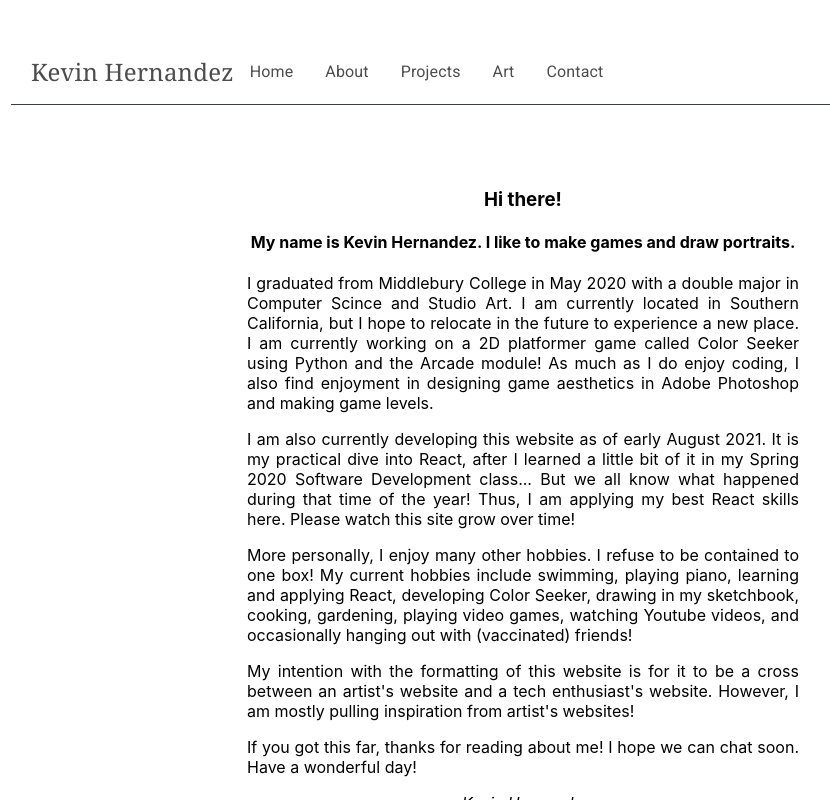
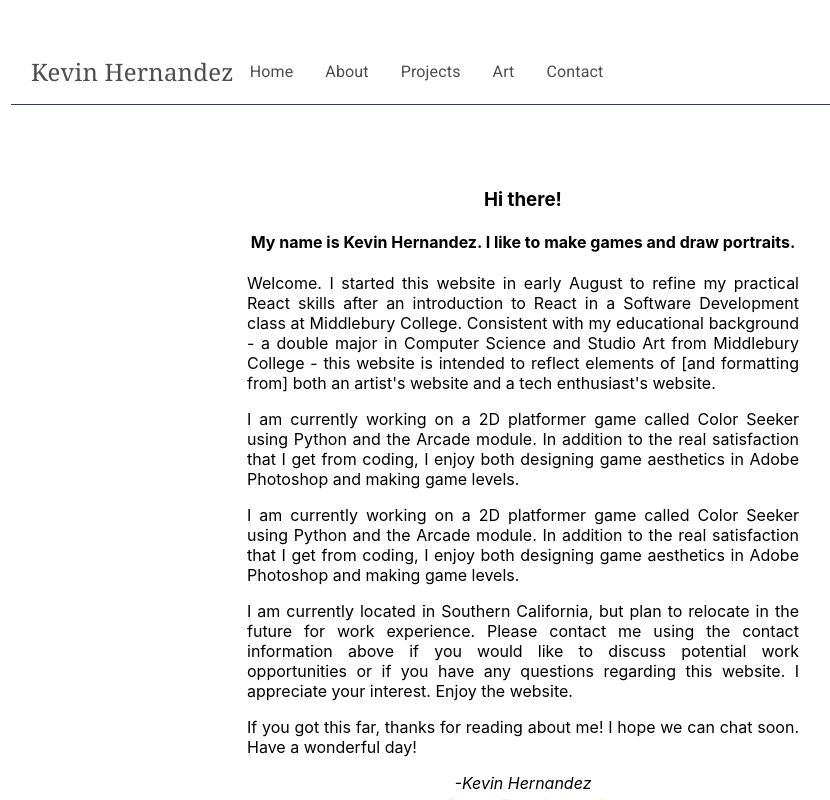
Before and after one commit to Krizeon/krizeon.github.io, a React (Create React App) app: page / in a window 1280 px wide. Both pictures are taken after a click on the item "About". Shown: the top 800 px of the page, without its empty margins (117-947 px from the left). Built offline with nearby package versions, Linux system fonts and the light colour scheme.

Commit message:
-started developing email server for sending an email from the contact page

```diff
--- /dev/null
+++ b/config.js
@@ -0,0 +1,4 @@
+module.exports = {
+    USER: 'e927776229f0dc',
+    PASS: '0b7e3ff9aad8c0'
+}
--- a/src/components/About.js
+++ b/src/components/About.js
@@ -10,32 +10,32 @@ const About = () => {
         <h3>Hi there!</h3>
         <h4>My name is Kevin Hernandez. I like to make games and draw portraits.</h4>
         <p align="justify">
-          I graduated from Middlebury College in May 2020 with a double major
-          in Computer Scince and Studio Art. I am currently located in Southern
-          California, but I hope to relocate in the future to experience a new
-          place. I am currently working on a 2D platformer game called Color Seeker
-          using Python and the  Arcade module! As much as I do enjoy coding, I also
-          find enjoyment in designing game aesthetics in Adobe Photoshop and
-          making game levels.
+          Welcome.  I started this website in early August to refine my practical
+          React skills after an introduction to React in a Software Development
+          class at Middlebury College.  Consistent with my educational background
+          - a double major in Computer Science and Studio Art from Middlebury
+          College -  this website is intended to reflect elements of
+          [and formatting from] both an artist's website and a tech enthusiast's
+          website.
         </p>
         <p align="justify">
-          I am also currently developing this website as of early August 2021.
-          It is my practical dive into React, after I learned a little bit of it
-          in my Spring 2020 Software Development class... But we all know what
-          happened during that time of the year! Thus, I am applying my best
-          React skills here. Please watch this site grow over time!
+          I am currently working on a 2D platformer game called Color Seeker
+          using Python and the Arcade module.  In addition to the real
+          satisfaction that I get from  coding, I enjoy both designing game
+          aesthetics in Adobe Photoshop and making game levels.
         </p>
         <p align="justify">
-          More personally, I enjoy many other hobbies. I refuse to be contained
-          to one box! My current hobbies include swimming, playing piano,
-          learning and applying React, developing Color Seeker, drawing in my
-          sketchbook, cooking, gardening, playing video games, watching Youtube
-          videos, and occasionally hanging out with (vaccinated) friends!
+          I am currently working on a 2D platformer game called Color Seeker
+          using Python and the Arcade module.  In addition to the real
+          satisfaction that I get from  coding, I enjoy both designing game
+          aesthetics in Adobe Photoshop and making game levels.
         </p>
         <p align="justify">
-          My intention with the formatting of this website is for it to be a
-          cross between an artist's website and a tech enthusiast's website.
-          However, I am mostly pulling inspiration from artist's websites!
+          I am currently located in Southern California, but plan to relocate
+          in the future for work experience.  Please contact me using the
+          contact information above if you would like to discuss potential work
+          opportunities or if you have any questions regarding this website.
+          I appreciate your interest.  Enjoy the website.
         </p>
         <p align="justify">
           If you got this far, thanks for reading about me! I hope we can chat
--- a/src/components/Contact.js
+++ b/src/components/Contact.js
@@ -1,4 +1,4 @@
-import React from 'react';
+import React, { useState } from 'react';
 import ContentSeparator from './ContentSeparator'
 import { makeStyles } from '@material-ui/core/styles';
 import TextField from '@material-ui/core/TextField';
@@ -16,8 +16,44 @@ const useStyles = makeStyles((theme) => ({
   },
 }));
 
-const Contact = () => {
-  const classes = useStyles();
+class Contact extends React.Component {
+  constructor(props) {
+   super(props);
+   this.state = {
+     name: '',
+     email: '',
+     subject: '',
+     message: ''
+     }
+   }
+
+ handleSubmit(e) {
+   e.preventDefault();
+
+   fetch('http://localhost:3002/send', {
+       method: "POST",
+       body: JSON.stringify(this.state),
+       headers: {
+         'Accept': 'application/json',
+         'Content-Type': 'application/json'
+       },
+     }).then(
+     (response) => (response.json())
+       ).then((response)=> {
+     if (response.status === 'success') {
+       alert("Message Sent.");
+       this.resetForm()
+     } else if(response.status === 'fail') {
+       alert("Message failed to send.")
+     }
+   })
+ }
+
+  resetForm(){
+    this.setState({name: '', email: '', message: ''})
+  }
+
+  render() {
     return(
       <Container maxWidth="sm">
         <div maxWidth="50">
@@ -26,16 +62,36 @@ const Contact = () => {
             is completed. Note: The form below is currently under construction.
             It will not send a message right now!
           </p>
-         <form className={classes.root} noValidate autoComplete="off">
-           <TextField required id="filled-basic" label="Full Name" variant="filled" />
-           <TextField required id="filled-basic" label="Email" variant="filled" />
+           <form noValidate autoComplete="off" onSubmit={this.handleSubmit.bind(this)} >
+             <TextField value={this.state.name} required id="filled-basic" label="Full Name" variant="filled"  onChange={this.onNameChange.bind(this)}/>
+             <TextField value={this.state.email} required id="filled-basic" label="Email" variant="filled"  onChange={this.onEmailChange.bind(this)}/>
+             <TextField value={this.state.subject} required id="filled-basic" label="Subject" variant="filled"  onChange={this.onSubjectChange.bind(this)}/>
              <TextField id="filled-basic" label="Company" variant="filled" />
+             <TextareaAutosize onSubmit={this.handleSubmit.bind(this)} value={this.state.message} aria-label="Message" minRows={15} placeholder="Say your piece..."  onChange={this.onMessageChange.bind(this)}/>
+             <button type="submit" className="btn btn-primary">Submit</button>
+
            </form>
-         <TextareaAutosize aria-label="Message" minRows={15} placeholder="Say your piece..." />
           <ContentSeparator/>
         </div>
     </Container>
     );
   }
 
+  onNameChange(event) {
+    this.setState({name: event.target.value})
+  }
+
+  onEmailChange(event) {
+    this.setState({email: event.target.value})
+  }
+
+  onSubjectChange(event) {
+    this.setState({subject: event.target.value})
+  }
+
+  onMessageChange(event) {
+    this.setState({message: event.target.value})
+  }
+}
+
 export default Contact;
--- a/src/components/Home.js
+++ b/src/components/Home.js
@@ -34,10 +34,6 @@ const Home = ({posts}) => {
              for guiding me through the process of building a React website!
           </p>
           <ContentSeparator/>
-          <p>
-            This is a placeholder. Just to test!
-          </p>
-          <ContentSeparator/>
           {posts.map((post) => (
                 <BlogPost key={post.title} post={post} />
               ))}
--- a/src/components/ImageCollection.js
+++ b/src/components/ImageCollection.js
@@ -155,7 +155,6 @@ const ImageCollection = () => {
               }
               />
             </ImageListItem>
-
           ))}
       {open ?
         <Backdrop className={classes.backdrop} open={open} onClick={handleClose}>
```
Also changed, not shown: index.js (added, +56 -0 lines), package.json (+15 -0 lines), 1 other file (tests, documents, lock files or other folders). Lines whose indentation alone changed are shown as unchanged.
